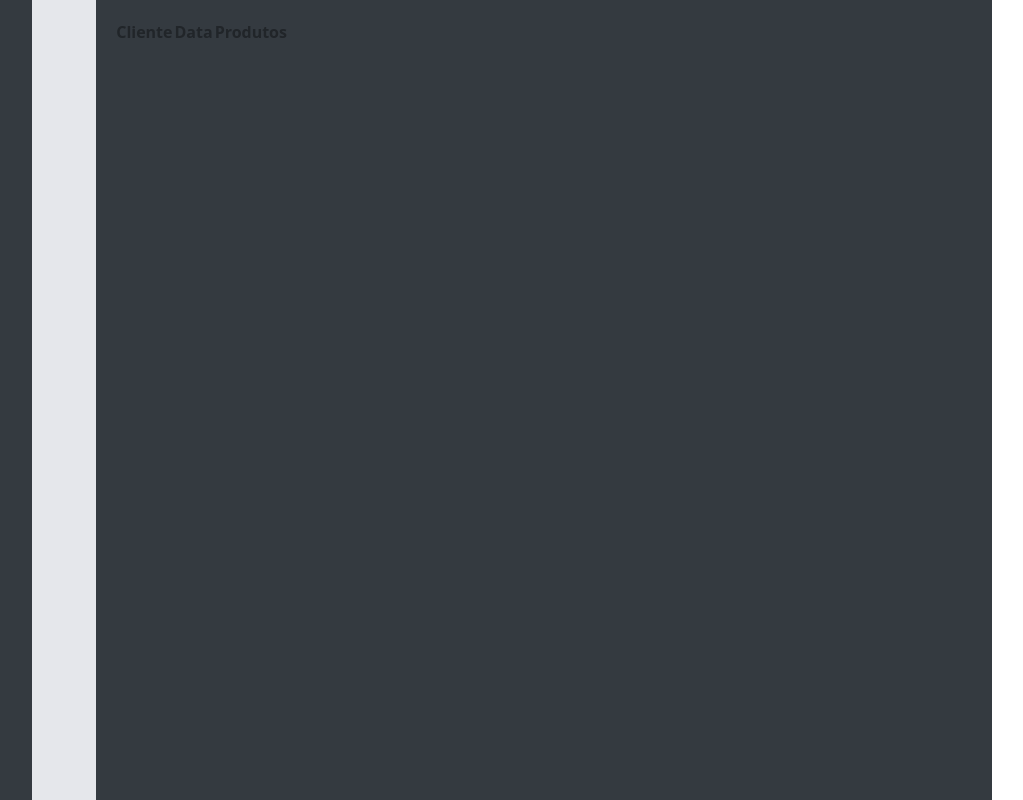
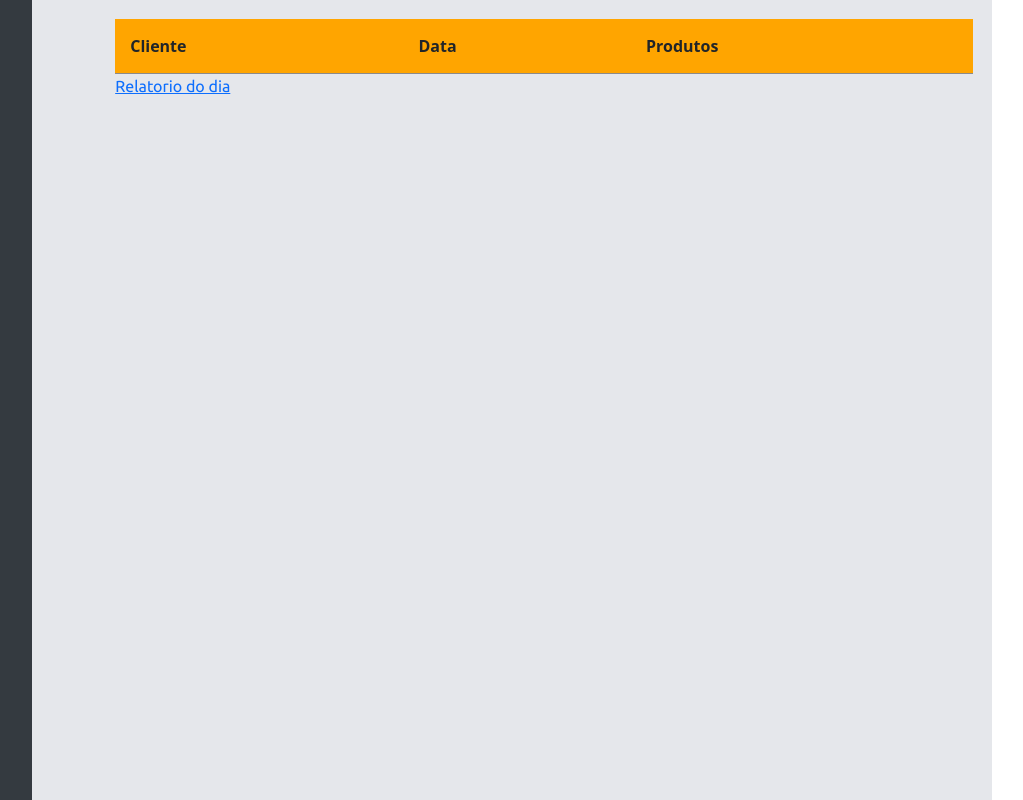
Before and after one commit to gglsilva/quentinhas-delivery, a Django app: page /core/ in a window 1280 px wide. Shown: the whole page, without its empty margins (224-1247 px from the left). Run offline with Django 4.2, Linux system fonts and the light colour scheme; data that the repository does not hold is empty; parts of the project's set-up code (start-up, migrations or seed data) failed here and were passed over; some libraries are stand-ins or nearby versions.

Commit message:
Finaliza funcionalidades do projeto

```diff
--- a/apps/orders/pages/urls.py
+++ b/apps/orders/pages/urls.py
@@ -4,7 +4,8 @@ from . import views
 app_name = 'orders'
 
 urlpatterns = [
-    path('create/', views.order_create, name='order_create'),
+    path('create/', views.order_create, name="order_create"),
     path('new-order/', views.new_order, name="new_order"),
-    path('order/create-ajax/', views.action_ajax_create_order, name='action_ajax_create_order'),
+    path('order/create-ajax/', views.action_ajax_create_order, name="action_ajax_create_order"),
+    path('report/day/', views.action_print_report_orders, name="action_print_report_orders"),
 ]
--- a/templates/base.html
+++ b/templates/base.html
@@ -23,5 +23,6 @@
     {% endblock %}
   </div>
 	<script src="{%static 'base/vendors/fontawesome/all.min.js'%}"></script>
+	<!-- <script src="https://ajax.googleapis.com/ajax/libs/jquery/1.12.0/jquery.min.js"></script> -->
 </body>
 </html>
--- a/templates/core/index.html
+++ b/templates/core/index.html
@@ -21,16 +21,38 @@
             left: 0;
         }
         .dash-main {
-            background-color: #343a40;
+            /* background-color: #343a40; */
             margin-left: 16rem;
             overflow: hidden;
             padding: 1.2rem;
             min-height: 100vh;
         }
+        #tabela-listar{
+            background-color: white;
+        }
+        table {
+            border-collapse: collapse;
+            width: 100%;
+            /* background-color: white; */
+        }
+        thead{
+            background-color: orange;
+        }
+        th, td {
+            padding: 15px;
+            text-align: left;
+            border-bottom: 1px solid #8b8a8a;
+        }
+        #data:hover {
+            background-color: #f5f5f5
+        }
+        #data:nth-child(even) {
+            background-color: #c5c5c5
+        }
     </style>
     <div class="sidebar"></div>
     <div class="dash-main">
-
+        <div>
             <table id="tabela-listar">
                 <thead>
                     <tr>
@@ -42,7 +64,7 @@
 
                 <tbody>
                     {% for order in orders %}
-                <tr>
+                    <tr id="data">
                         <td>{{ order.client }}</td>
                         <td>{{ order.created }}</td>
                         <td>{{ order.get_product_for_order }}</td>
@@ -50,12 +72,10 @@
                     {% endfor %}
                 </tbody>
             </table>
-        <!-- {% for order in orders %}
-            <ul>
-                <li>{{ order.client }} - {{ order.product }}</li>
-            </ul>
-
-        {% endfor %} -->
+        </div>
+        <div>
+            <a type="button" href="{% url 'orders:action_print_report_orders' %}">Relatorio do dia </a>
+        </div>
     </div>
 
 
@@ -64,9 +84,27 @@
     <script src="https://cdn.datatables.net/v/bs5/jq-3.6.0/dt-1.13.3/datatables.min.js"></script>
     <script>
         $(document).ready(function(){
+            $("#tabela-listar").DataTable({
+                "oLanguage": {
+                    "sProcessing":   "Processando...",
+                    "sLengthMenu":   "Mostrar _MENU_ registros",
+                    "sZeroRecords":  "Não foram encontrados resultados",
+                    "sInfo":         "Mostrando de _START_ até _END_ de _TOTAL_ registros",
+                    "sInfoEmpty":    "Mostrando de 0 até 0 de 0 registros",
+                    "sInfoFiltered": "",
+                    "sInfoPostFix":  "",
+                    "sSearch":       "Buscar:",
+                    "sUrl":          "",
+                    "oPaginate": {
+                        "sFirst":    "Primeiro",
+                        "sPrevious": "Anterior",
+                        "sNext":     "Seguinte",
+                        "sLast":     "Último"
+                    }
+                }
+            });
+        });
 
-            $("#tabela-listar").DataTable();
 
-        });
     </script>
 {% endblock %}
```
Also changed, not shown: apps/orders/models.py (+1 -10 lines), apps/orders/pages/views.py (+10 -1 lines), apps/account/migrations/0001_initial.py, apps/orders/migrations/0001_initial.py, apps/orders/migrations/0002_order_note.py (deleted), apps/orders/migrations/0003_alter_order_note.py (deleted), apps/shop/migrations/0001_initial.py, apps/shop/migrations/0002_alter_product_price.py (deleted), apps/shop/migrations/0003_alter_product_price.py (deleted), apps/shop/migrations/0004_alter_product_price.py (deleted), apps/shop/migrations/0005_alter_product_price.py (deleted). Lines whose indentation alone changed are shown as unchanged.
